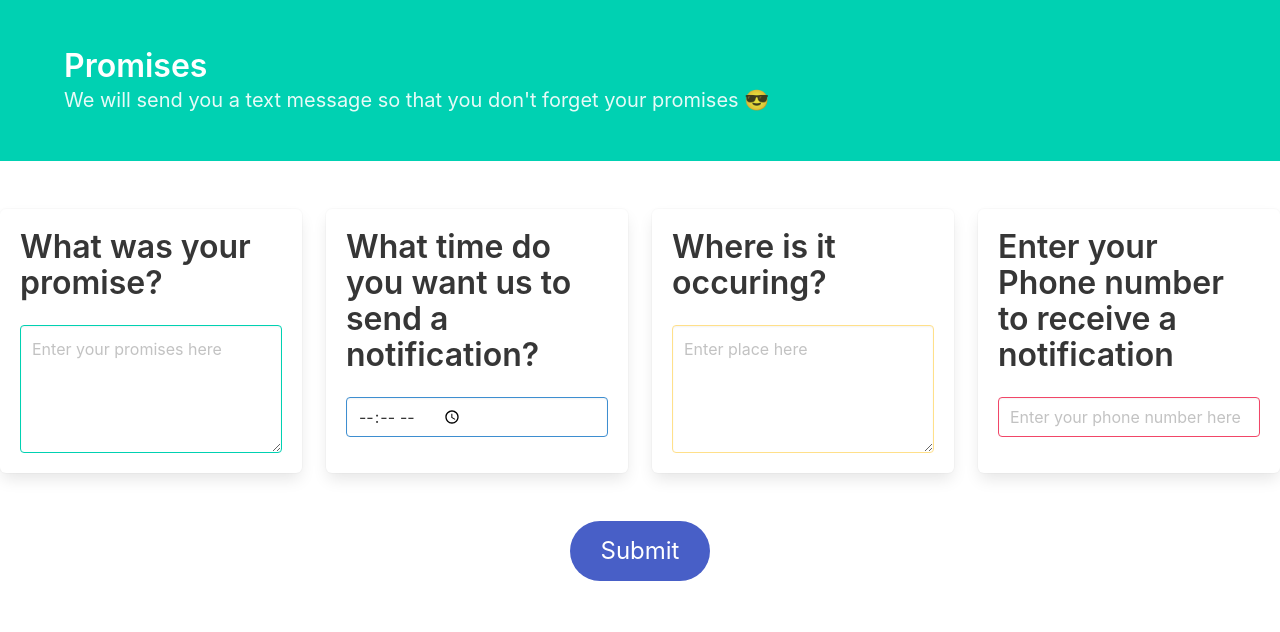
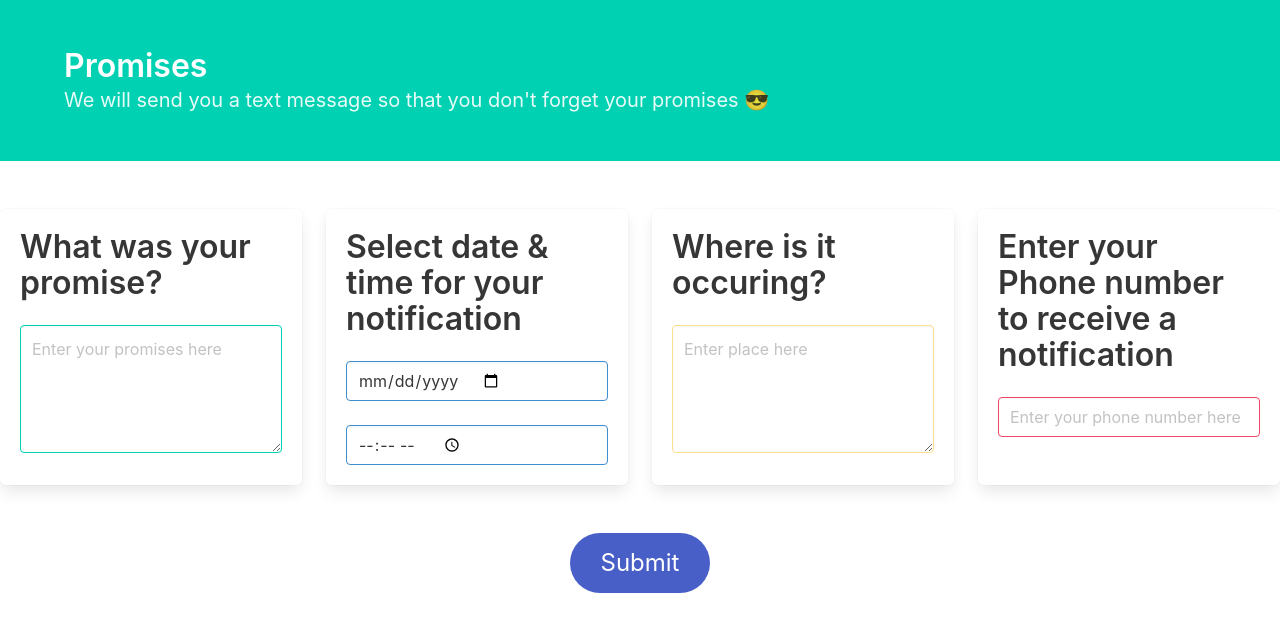
Before and after one commit to henrylee0327/notiText, a React (Create React App) app: page / in a window 1280 px wide. Shown: the top 632 px of the page. Built offline with nearby package versions, Linux system fonts and the light colour scheme.

Commit message:
Promise content working on...

```diff
--- a/src/components/YourPromises.js
+++ b/src/components/YourPromises.js
@@ -1,37 +1,35 @@
-import React from 'react';
-import PromiseContent from './promise-components/PromiseContent'
-import PromiseWhen from './promise-components/PromiseWhen'
-import PromiseWhere from './promise-components/PromiseWhere'
-import PhoneNumber from './promise-components/PhoneNumber'
+import React, { useState } from 'react';
+import PromiseContent from './promise-components/PromiseContent';
+import PromiseWhen from './promise-components/PromiseWhen';
+import PromiseWhere from './promise-components/PromiseWhere';
+import PhoneNumber from './promise-components/PhoneNumber';
+
 
 
 function YourPromises () {
+  const [promise, setPromise] = useState('')
+
   return (
     <>
     <div className="tile is-ancestor">
       <div className="tile is-parent">
         <article className="tile is-child box">
-          <PromiseContent />
-
+          <PromiseContent promise={promise} setPromise={setPromise}/>
         </article>
       </div>
       <div className="tile is-parent">
         <article className="tile is-child box">
           <PromiseWhen />
-
         </article>
       </div>
     <div className="tile is-parent">
       <article className="tile is-child box">
           <PromiseWhere />
-
-
       </article>
     </div>
     <div className="tile is-parent">
         <article className="tile is-child box">
           <PhoneNumber />
-
         </article>
       </div>
   </div>
--- a/src/components/promise-components/PhoneNumber.js
+++ b/src/components/promise-components/PhoneNumber.js
@@ -4,9 +4,9 @@ function PhoneNumber () {
     return (
           <>
           <p className="title">Enter your Phone number to receive a notification</p>
-          <div class="field">
-            <div class="control">
-                <input class="input is-danger" type="tel" placeholder="Enter your phone number here"></input>
+          <div className="field">
+            <div className="control">
+                <input className="input is-danger" type="tel" placeholder="Enter your phone number here"></input>
             </div>
           </div>
           </>
--- a/src/components/promise-components/PromiseContent.js
+++ b/src/components/promise-components/PromiseContent.js
@@ -1,12 +1,19 @@
 import React from 'react'
 
-function PromiseContent () {
+function PromiseContent (props) {
+    // console.log(props)
+
+    function handleChange (e) {
+        // e.preventDefault()
+        console.log(e.currentTarget.value)
+        props.setPromise(e.currentTarget.value)
+    }
     return (
           <>
         <p className="title">What was your promise?</p>
         <div className="field">
             <div className="control">
-                <textarea className="textarea is-primary" placeholder="Enter your promises here"></textarea>
+                <textarea className="textarea is-primary" onChange={handleChange} value={props.promise} placeholder="Enter your promises here"></textarea>
             </div>
         </div>
           </>
--- a/src/components/promise-components/PromiseWhen.js
+++ b/src/components/promise-components/PromiseWhen.js
@@ -2,13 +2,18 @@ import React from 'react'
 
 function PromiseWhen () {
     return (
+
           <>
-          <p className="title">What time do you want us to send a notification?</p>
-          <div class="field">
-  <div class="control">
-    <input class="input is-info" type="time" placeholder="Info input"></input>
-  </div>
-</div>
+          <p className="title">Select date & time for your notification</p>
+          <div className="field">
+            <div className="control">
+                <input className="input is-info" type="date" placeholder="Info input"></input>
+            </div>
+                <br></br>
+            <div className="control">
+                <input className="input is-info" type="time" placeholder="Info input"></input>
+            </div>
+         </div>
           </>
     )
 }
--- a/src/components/promise-components/PromiseWhere.js
+++ b/src/components/promise-components/PromiseWhere.js
@@ -4,9 +4,9 @@ function PromiseWhere () {
     return (
         <>
         <p className="title">Where is it occuring?</p>
-        <div class="field">
-            <div class="control">
-                <textarea class="textarea is-warning" placeholder="Enter place here"></textarea>
+        <div className="field">
+            <div className="control">
+                <textarea className="textarea is-warning" placeholder="Enter place here"></textarea>
             </div>
         </div>
         </>
```
